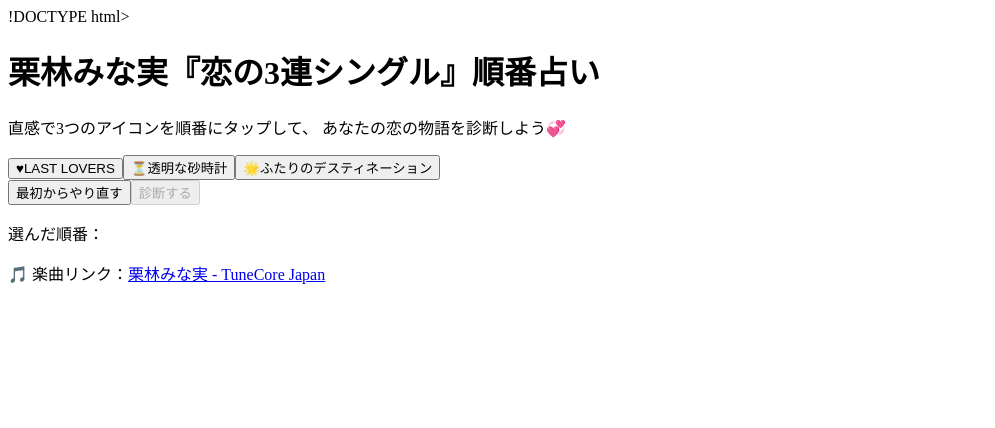
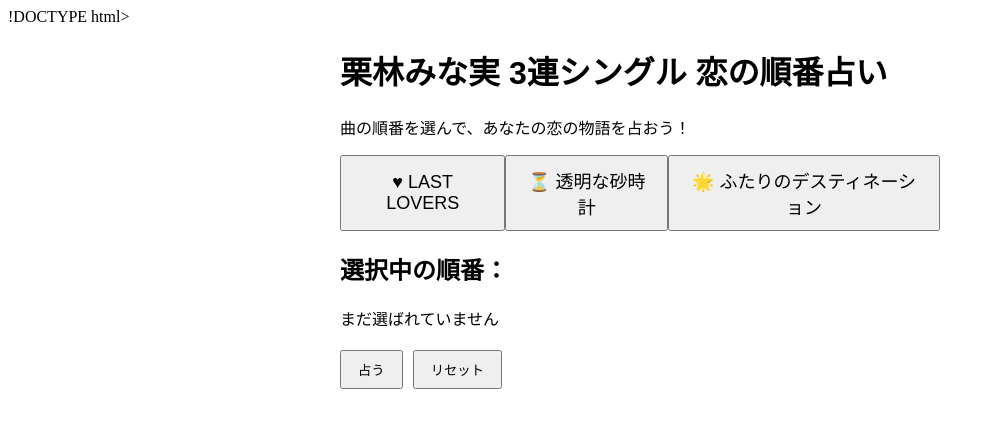
Before and after one commit to ksk1223sks/last-lovers-quiz, a React (Create React App) app: page / in a window 1280 px wide. Shown: the top 428 px of the page, without its empty margins (0-995 px from the left). Built offline with nearby package versions, Linux system fonts and the light colour scheme.

Commit message:
Update LastLoversQuiz.jsx

```diff
--- a/src/LastLoversQuiz.jsx
+++ b/src/LastLoversQuiz.jsx
@@ -1,244 +1,138 @@
-/* LastLoversQuiz.jsx
--------------------------------------------------------
-React single-file component for
-"栗林みな実 3連シングル『恋の順番占い』" Web診断
+import { useState } from "react";
 
-📘 How to use:
-1. Ensure your project uses Tailwind CSS.
-2. (Optional) Install framer-motion: npm install framer-motion
-3. Place this file under src/components/LastLoversQuiz.jsx
-4. Import and render it:
-   import LastLoversQuiz from './components/LastLoversQuiz'
-------------------------------------------------------- */
-
-import React, { useState } from "react";
-import { motion } from "framer-motion";
-
-const ITEMS = [
-  { id: "heart", icon: "♥", title: "LAST LOVERS" },
-  { id: "hourglass", icon: "⏳", title: "透明な砂時計" },
-  { id: "star", icon: "🌟", title: "ふたりのデスティネーション" },
+const songs = [
+  {
+    id: "heart",
+    title: "LAST LOVERS",
+    icon: "♥",
+    description:
+      "最後で最高の恋を綴った一曲。ワクワク感やドキドキする瞬間をぎゅっと詰め込んだキャッチーで爽やかな仕上がり。",
+    musicLink: "https://linkco.re/2Mt22FZT?lang=ja",
+  },
+  {
+    id: "hourglass",
+    title: "透明な砂時計",
+    icon: "⏳",
+    description:
+      "透明な心で彼を好きでいたいという一途な想いを歌った幻想的な楽曲。砂時計のようにゆったりと時間が流れていく心地よさ。",
+    musicLink: "https://linkco.re/ydEfzZbB?lang=ja",
+  },
+  {
+    id: "star",
+    title: "ふたりのデスティネーション",
+    icon: "🌟",
+    description:
+      "ふたりの物語の終着点を描くラブソング。懐かしく儚いサウンドに乗せ、揺るがぬ「彼」への想いを歌い上げた一曲。",
+    musicLink: "https://linkco.re/XmnUZ5Se?lang=ja",
+  },
 ];
 
-const RESULTS = {
-  "heart+hourglass+star": {
-    title: "王道ラブストーリータイプ",
-    desc: "恋が始まり、ゆっくりと深まって、やがて運命の形に。出会いから永遠へ続くような、ドラマチックで穏やかな流れが訪れます。",
-  },
-  "hourglass+heart+star": {
-    title: "心の絆タイプ",
-    desc: "内面の優しさが恋を呼び寄せ、想いが実る道へ。あなたの誠実さが強い味方になります。",
-  },
-  "star+hourglass+heart": {
-    title: "再生の恋タイプ",
-    desc: "一度終わった恋が、新しいトキメキへと変わる兆し。過去を受け入れて次へ踏み出す勇気が恋を動かします。",
-  },
-  "heart+star+hourglass": {
-    title: "大人の恋タイプ",
-    desc: "勢いで始まった恋が、やがて静かな想いに変わる流れ。ドキドキと安らぎを両立させる関係性が育ちます。",
-  },
-  "hourglass+star+heart": {
-    title: "運命の再会タイプ",
-    desc: "時を越えた愛が、再びトキメキを取り戻す暗示。過去の縁が新しい恋を紡ぐ可能性があります。",
-  },
-  "star+heart+hourglass": {
-    title: "リスタートタイプ",
-    desc: "終わりの先に、新しい恋の予感が見える並び。過去の経験を経て、次の恋こそ本当の愛へと成長します。",
-  },
-};
-
-// 🎵 各楽曲の公式リンク（LinkCore）
-const musicLinks = {
-  heart: "https://linkco.re/2Mt22FZT?lang=ja",       // LAST LOVERS
-  hourglass: "https://linkco.re/ydEfzZbB?lang=ja",   // 透明な砂時計
-  star: "https://linkco.re/XmnUZ5Se?lang=ja",        // ふたりのデスティネーション
+// 占い結果
+const results = {
+  "heart-hourglass-star":
+    "あなたの恋はワクワクと穏やかさ、そして結末の美しさが揃う理想的なストーリー。",
+  "heart-star-hourglass":
+    "最初に情熱があり、終盤でじっくり考える恋。感情の起伏が大きくドラマチック。",
+  "hourglass-heart-star":
+    "まず穏やかに始まり、ドキドキを経て、最終的に幸せにたどり着く恋。",
+  "hourglass-star-heart":
+    "静かに心を育てた後、試練を経て情熱的に終わる恋。",
+  "star-heart-hourglass":
+    "懐かしい思い出や過去を経て、新たなワクワクと静けさを感じる恋。",
+  "star-hourglass-heart":
+    "運命的な出会いから、落ち着きと情熱が交差する恋の旅。",
 };
 
 export default function LastLoversQuiz() {
-  const [selected, setSelected] = useState([]);
-  const [revealed, setRevealed] = useState(false);
+  const [selection, setSelection] = useState([]);
+  const [result, setResult] = useState("");
 
-  const handleSelect = (id) => {
-    if (selected.includes(id) || selected.length >= 3 || revealed) return;
-    setSelected((prev) => [...prev, id]);
+  // 曲を選択
+  const handleSelect = (songId) => {
+    if (!selection.includes(songId)) {
+      setSelection([...selection, songId]);
+    }
   };
 
+  // リセット
   const handleReset = () => {
-    setSelected([]);
-    setRevealed(false);
+    setSelection([]);
+    setResult("");
   };
 
-  const handleReveal = () => {
-    if (selected.length === 3) setRevealed(true);
+  // 占い結果を表示
+  const handleShowResult = () => {
+    if (selection.length === 3) {
+      const key = selection.join("-");
+      setResult(results[key] || "あなたの恋は予想外の展開かも…！");
+    } else {
+      alert("3曲すべてを選んでください！");
+    }
   };
 
-  const key = selected.join("+");
-  const result = RESULTS[key];
+  return (
+    <div style={{ maxWidth: 600, margin: "0 auto", fontFamily: "sans-serif" }}>
 
-  return (
-    <div className="max-w-md mx-auto p-4 min-h-screen flex flex-col items-center bg-gradient-to-b from-pink-50 to-sky-50">
-      <header className="w-full text-center mb-4">
-        <h1 className="text-2xl font-bold">栗林みな実『恋の3連シングル』順番占い</h1>
-        <p className="text-sm text-gray-600 mt-2">
-          直感で3つのアイコンを順番にタップして、
-          あなたの恋の物語を診断しよう💞
-        </p>
-      </header>
+      <h1>栗林みな実 3連シングル 恋の順番占い</h1>
 
-      <main className="w-full bg-white/80 rounded-2xl shadow-lg p-4">
-        <section className="grid grid-cols-3 gap-3 mb-4">
-          {ITEMS.map((item) => {
-            const idx = selected.indexOf(item.id);
-            const picked = idx !== -1;
-            return (
-              <motion.button
-                key={item.id}
-                onClick={() => handleSelect(item.id)}
-                whileTap={{ scale: 0.96 }}
-                className={`relative flex flex-col items-center justify-center p-4 rounded-xl border-2 transition-all ${
-                  picked
-                    ? "bg-pink-100 border-pink-300"
-                    : "bg-white border-gray-200"
-                }`}
-                aria-pressed={picked}
-                aria-label={item.title}
+      <p>曲の順番を選んで、あなたの恋の物語を占おう！</p>
+
+      <div style={{ display: "flex", justifyContent: "space-around", marginBottom: 20 }}>
+        {songs.map((song) => (
+          <button
+            key={song.id}
+            onClick={() => handleSelect(song.id)}
+            disabled={selection.includes(song.id)}
+            style={{
+              padding: "10px 20px",
+              fontSize: 18,
+              cursor: selection.includes(song.id) ? "not-allowed" : "pointer",
+            }}
           >
-                <span className="text-3xl mb-2">{item.icon}</span>
-                <span className="text-xs text-gray-700 text-center">
-                  {item.title}
-                </span>
-                {picked && (
-                  <span className="absolute -top-2 -right-2 bg-pink-500 text-white text-xs rounded-full w-6 h-6 flex items-center justify-center">
-                    {idx + 1}
-                  </span>
-                )}
-              </motion.button>
-            );
-          })}
-        </section>
-
-        <div className="flex items-center justify-between mb-4">
-          <button
-            onClick={handleReset}
-            className="px-3 py-2 bg-gray-100 rounded-md text-sm hover:bg-gray-200"
-          >
-            最初からやり直す
+            {song.icon} {song.title}
           </button>
-
-          <button
-            onClick={handleReveal}
-            disabled={selected.length !== 3 || revealed}
-            className={`px-4 py-2 rounded-md text-sm font-medium shadow-sm transition ${
-              selected.length === 3 && !revealed
-                ? "bg-pink-500 text-white hover:scale-[1.02]"
-                : "bg-gray-200 text-gray-600 cursor-not-allowed"
-            }`}
-          >
-            診断する
-          </button>
+        ))}
       </div>
 
-        <div className="min-h-[120px]">
-          {!revealed && (
-            <p className="text-sm text-gray-600">
-              選んだ順番：{" "}
-              {selected
-                .map((id) => ITEMS.find((it) => it.id === id).icon)
-                .join(" → ")}
+      <div>
+        <h2>選択中の順番：</h2>
+        <p>
+          {selection.length > 0
+            ? selection.map((id) => songs.find((s) => s.id === id).icon).join(" → ")
+            : "まだ選ばれていません"}
         </p>
-          )}
-
-          {revealed && result && (
-            <motion.div
-              initial={{ opacity: 0, y: 8 }}
-              animate={{ opacity: 1, y: 0 }}
-              className="mt-3 p-4 rounded-lg bg-gradient-to-r from-pink-50 to-sky-50 border border-pink-100"
-            >
-              <h2 className="text-lg font-semibold">
-                あなたの恋の順番：{" "}
-                {selected
-                  .map((id) => ITEMS.find((it) => it.id === id).icon)
-                  .join(" → ")}
-              </h2>
-              <h3 className="mt-2 text-pink-600 font-medium">{result.title}</h3>
-              <p className="mt-2 text-gray-700">{result.desc}</p>
-
-              <div className="mt-4 flex flex-col gap-2 sm:flex-row sm:items-center">
-                <a
-                  href={musicLinks[selected[0]]}
-                  target="_blank"
-                  rel="noreferrer"
-                  className="text-sm px-3 py-2 rounded-md border bg-white hover:bg-gray-50 text-gray-700"
-                >
-                  1曲目を聴く
-                </a>
-                <a
-                  href={musicLinks[selected[1]]}
-                  target="_blank"
-                  rel="noreferrer"
-                  className="text-sm px-3 py-2 rounded-md border bg-white hover:bg-gray-50 text-gray-700"
-                >
-                  2曲目を聴く
-                </a>
-                <a
-                  href={musicLinks[selected[2]]}
-                  target="_blank"
-                  rel="noreferrer"
-                  className="text-sm px-3 py-2 rounded-md border bg-white hover:bg-gray-50 text-gray-700"
-                >
-                  3曲目を聴く
-                </a>
       </div>
 
-              <div className="mt-4 flex gap-2">
+      <div style={{ marginTop: 20 }}>
         <button
-                  onClick={() => {
-                    const text = `私の恋の順番は ${selected
-                      .map((id) => ITEMS.find((it) => it.id === id).icon)
-                      .join(" → ")} — ${result.title}。栗林みな実の3連シングルで占ったよ！`;
-                    const url = `https://twitter.com/intent/tweet?text=${encodeURIComponent(
-                      text
-                    )}`;
-                    window.open(url, "_blank", "noopener");
-                  }}
-                  className="px-3 py-2 rounded-md bg-blue-500 text-white text-sm"
+          onClick={handleShowResult}
+          style={{ marginRight: 10, padding: "8px 16px" }}
         >
-                  結果をシェア
+          占う
         </button>
 
         <button
           onClick={handleReset}
-                  className="px-3 py-2 rounded-md bg-white border text-sm"
+          style={{ padding: "8px 16px" }}
         >
-                  もう一度占う
+          リセット
         </button>
       </div>
-            </motion.div>
+
+      {result && (
+        <div
+          style={{
+            marginTop: 20,
+            padding: 15,
+            border: "1px solid #ccc",
+            borderRadius: 8,
+          }}
+        >
+          <h2>占い結果</h2>
+          <p>{result}</p>
+        </div>
       )}
 
-          {revealed && !result && (
-            <div className="mt-3 p-3 bg-yellow-50 rounded-md border border-yellow-100">
-              <p className="text-sm text-yellow-800">
-                選んだ組み合わせに対する結果がまだ設定されていません。
-              </p>
-            </div>
-          )}
-        </div>
-      </main>
-
-      <footer className="w-full text-center mt-4 text-xs text-gray-500">
-        <p>
-          🎵 楽曲リンク：
-          <a
-            href="https://www.tunecore.co.jp/artists/minamikuribayashi"
-            target="_blank"
-            rel="noreferrer"
-            className="text-pink-500 hover:underline font-medium"
-          >
-            栗林みな実 - TuneCore Japan
-          </a>
-        </p>
-      </footer>
     </div>
   );
 }
```
Lines whose indentation alone changed are shown as unchanged.
